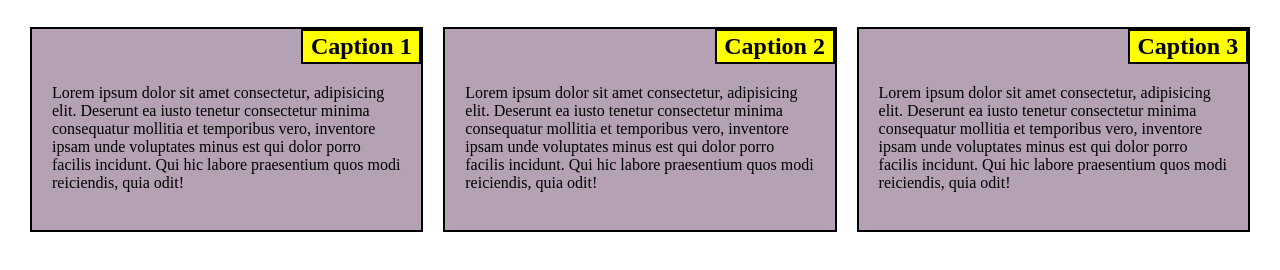
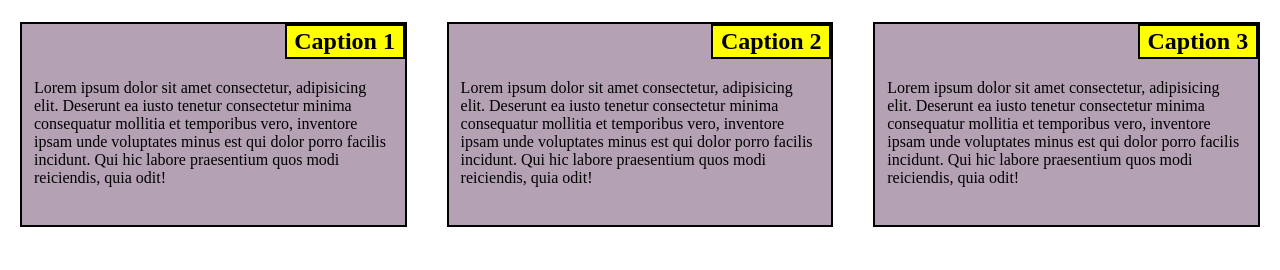
Before and after one commit to nmocherniuk/webdn, a plain HTML site: page lab4/index.html in a window 1280 px wide. Shown: the part 40-310 px from the top of the page. Drawn offline with Linux system fonts and the light colour scheme.

Commit message:
Update styles.css

```diff
--- a/lab4/styles.css
+++ b/lab4/styles.css
@@ -5,7 +5,7 @@
 }
 h1
 {
-    text-align:center;
+    text-align: center;
 }
 h2
 {
@@ -13,26 +13,25 @@ h2
 }
 .main
 {
-    padding: 20px;
     width: 100%;
 }
 .heading
 {
     background-color: yellow;
     width: 120px;
-    float:right;
+    float: right;
     text-align: center;
     border: 2px solid black;
 }
 p
 {
-float: right;
-display: block;
-margin: 20px;
+    float: right;
+    display: block;
+    margin: 20px 12px 10px 12px;
 }
 .minor
 {
-    padding: 10px;
+    padding: 25px 20px 10px 20px;
 }
 .underminor
 {
@@ -44,11 +43,13 @@ margin: 20px;
 /* Large devices */
 @media (min-width: 993px)
     {
+
     .col-lg-1, .col-lg-2, .col-lg-3, .col-lg-4, .col-lg-5, .col-lg-6, .col-lg-7, .col-lg-8,
     .col-lg-9, .col-lg-10, .col-lg-11, .col-lg-12
     {
      float: left;
     }
+
     .col-lg-1 {
     width: 8.33%;
     }
@@ -133,7 +134,7 @@ margin: 20px;
     }
 
     /* Small devices */
-    @media (min-width: 0px) and (max-width:  768px) {
+    @media (max-width: 768px) {
     .col-sm-1, .col-sm-2, .col-sm-3, .col-sm-4, .col-sm-5, .col-sm-6, .col-sm-7, .col-sm-8,
     .col-sm-9, .col-sm-10, .col-sm-11, .col-sm-12
     {
```
